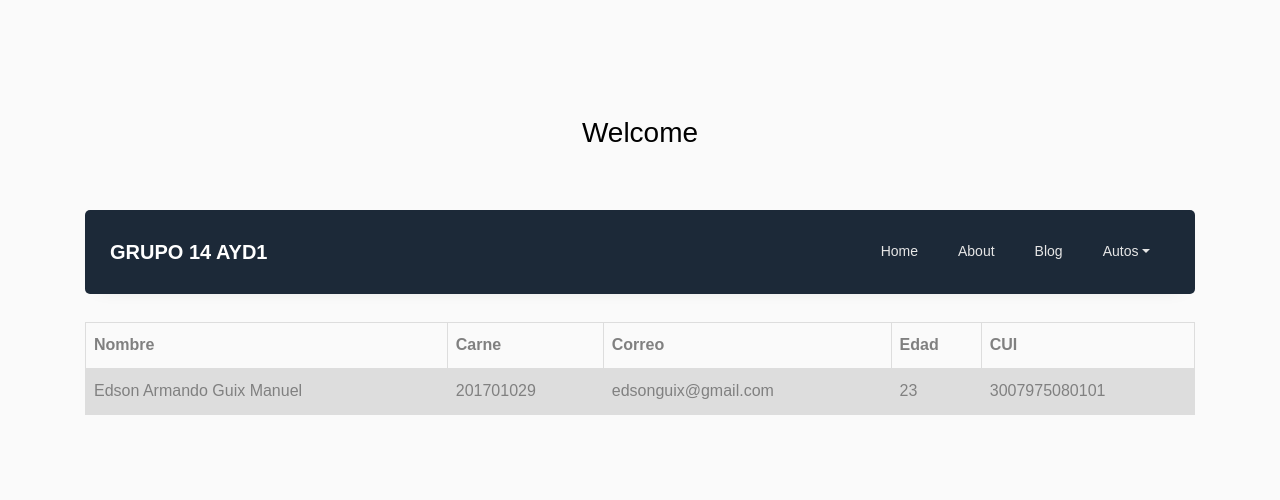
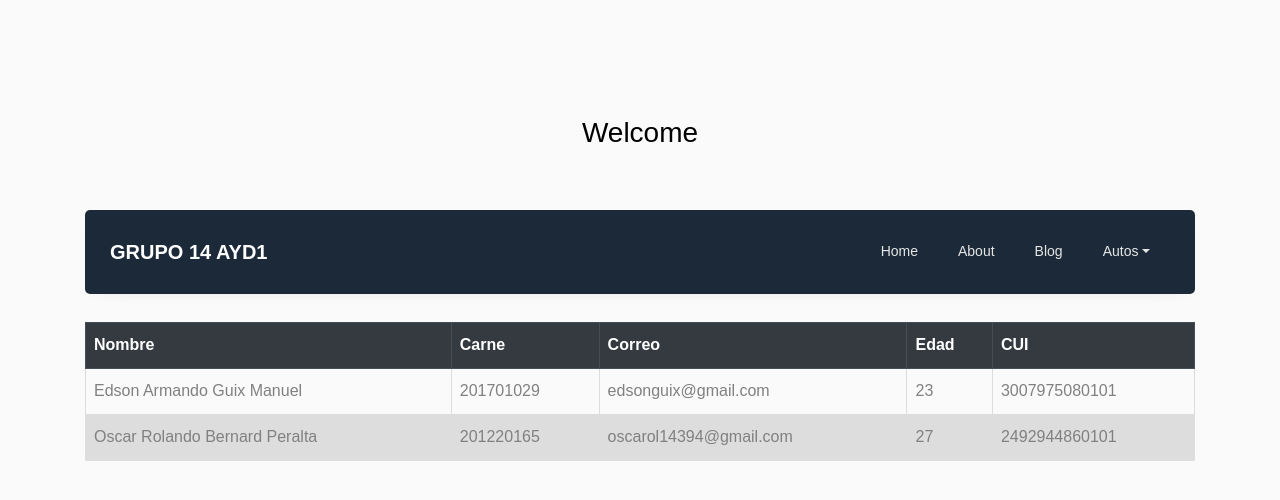
Before and after one commit to EdsonArmando/AYD1_Practica1_14, an Angular app: page / in a window 1280 px wide. Shown: the top 500 px of the page. Built offline with nearby package versions, Linux system fonts and the light colour scheme.

Commit message:
Agregando datos personales

```diff
--- a/angular.json
+++ b/angular.json
@@ -1,5 +1,8 @@
 {
   "$schema": "./node_modules/@angular/cli/lib/config/schema.json",
+  "cli": {
+    "analytics": false
+  },
   "version": 1,
   "newProjectRoot": "projects",
   "projects": {
--- a/package.json
+++ b/package.json
@@ -18,6 +18,9 @@
     "@angular/platform-browser": "~12.0.3",
     "@angular/platform-browser-dynamic": "~12.0.3",
     "@angular/router": "~12.0.3",
+    "bootstrap": "^5.0.1",
+    "jquery": "^3.6.0",
+    "popper.js": "^1.16.1",
     "rxjs": "~6.6.0",
     "tslib": "^2.1.0",
     "zone.js": "~0.11.4"
--- a/src/app/Top-Bar/Top-Bar.component.css
+++ /dev/null
@@ -1,10 +0,0 @@
-/*
-Estilos
- */
-h1 {
-  color: #24292e;
-  font-size: xx-large;
-}
-p{
-  color: green;
-}
--- a/src/app/Top-Bar/Top-Bar.component.html
+++ /dev/null
@@ -1,65 +0,0 @@
-<section class="ftco-section">
-  <div class="container">
-    <div class="row justify-content-center">
-      <div class="col-md-6 text-center mb-5">
-        <h2 class="heading-section">Welcome</h2>
-      </div>
-    </div>
-  </div>
-  <div class="container">
-    <nav class="navbar navbar-expand-lg ftco_navbar ftco-navbar-light" id="ftco-navbar">
-      <div class="container">
-        <a class="navbar-brand" href="index.html">Grupo 14 AYD1</a>
-        <button class="navbar-toggler" type="button" data-toggle="collapse" data-target="#ftco-nav" aria-controls="ftco-nav" aria-expanded="false" aria-label="Toggle navigation">
-          <span class="fa fa-bars"></span> Menu
-        </button>
-        <div class="collapse navbar-collapse" id="ftco-nav">
-          <ul class="navbar-nav ml-auto">
-            <li class="nav-item"><a class="nav-link" routerLink="/reporte/1" routerLinkActive="active" >Home</a></li>
-            <li class="nav-item"><a href="#" class="nav-link">About</a></li>
-            <li class="nav-item"><a href="#" class="nav-link">Blog</a></li>
-            <li class="nav-item dropdown position-static">
-              <a  class="nav-link dropdown-toggle" href="#" id="dropdown04" data-toggle="dropdown" aria-haspopup="true" aria-expanded="false" >Autos</a>
-              <div class="dropdown-menu p-4" aria-labelledby="dropdown04">
-                <div class="row">
-
-                  <div class="col-md-3 d-none d-md-block">
-                    <a href="#" class="img" >
-                      <img src="assets/carro2.jpg" class="img">
-                    </a>
-                    <div class="text">
-                      <h3><a routerLink="/pais">Autos</a></h3>
-                      <span>Autos</span>
-                    </div>
-                  </div>
-                </div>
-              </div>
-            </li>
-          </ul>
-        </div>
-      </div>
-    </nav>
-    <div>
-      <br>
-      <table>
-        <tr>
-          <th>Nombre</th>
-          <th>Carne</th>
-          <th>Correo</th>
-          <th>Edad</th>
-          <th>CUI</th>
-        </tr>
-        <tr>
-          <td>Edson Armando Guix Manuel</td>
-          <td>201701029</td>
-          <td>edsonguix@gmail.com</td>
-          <td>23</td>
-          <td>3007975080101</td>
-        </tr>
-      </table>
-
-    </div>
-    <!-- END nav -->
-  </div>
-
-</section>
--- a/src/app/Top-Bar/Top-Bar.component.ts
+++ /dev/null
@@ -1,15 +0,0 @@
-import {Component, Input, OnInit} from '@angular/core';
-
-@Component({
-  selector : 'app-top-bar',
-  templateUrl: './top-bar.component.html',
-  styleUrls: ['./top-bar.component.css']
-})
-export class TopBarComponent implements OnInit{
-  constructor() {
-  }
-
-  ngOnInit(): void {
-
-  }
-}
--- a/src/app/app-routing.module.ts
+++ b/src/app/app-routing.module.ts
@@ -1,12 +1,9 @@
 import { NgModule } from '@angular/core';
 import { RouterModule, Routes } from '@angular/router';
-import { TopBarComponent } from "./Top-Bar/Top-Bar.component";
-const routes: Routes = [
-  { path: '', component: TopBarComponent}
-];
+
+const routes: Routes = [];
 @NgModule({
-  imports: [RouterModule.forRoot(routes)],
+  imports: [RouterModule.forRoot(routes, { relativeLinkResolution: 'legacy' })],
   exports: [RouterModule]
 })
 export class AppRoutingModule { }
-export const routingComponents = [TopBarComponent];
--- a/src/app/app.module.ts
+++ b/src/app/app.module.ts
@@ -1,14 +1,15 @@
 import { NgModule } from '@angular/core';
 import { BrowserModule } from '@angular/platform-browser';
-import {AppRoutingModule, routingComponents} from "./app-routing.module";
+import {AppRoutingModule, } from "./app-routing.module";
 import { AppComponent } from './app.component';
 import {HttpClientModule} from "@angular/common/http";
+import { TopBarComponent } from './components/top-bar/top-bar.component'
 import {ReactiveFormsModule} from "@angular/forms";
 
 @NgModule({
   declarations: [
     AppComponent,
-    routingComponents
+    TopBarComponent
   ],
   imports: [
     BrowserModule,
--- /dev/null
+++ b/src/app/components/top-bar/top-bar.component.css
@@ -0,0 +1,10 @@
+/*
+Estilos
+ */
+ h1 {
+    color: #24292e;
+    font-size: xx-large;
+  }
+  p{
+    color: green;
+  }
--- /dev/null
+++ b/src/app/components/top-bar/top-bar.component.html
@@ -0,0 +1,76 @@
+<section class="ftco-section">
+    <div class="container">
+      <div class="row justify-content-center">
+        <div class="col-md-6 text-center mb-5">
+          <h2 class="heading-section">Welcome</h2>
+        </div>
+      </div>
+    </div>
+    <div class="container">
+      <nav class="navbar navbar-expand-lg ftco_navbar ftco-navbar-light" id="ftco-navbar">
+        <div class="container">
+          <a class="navbar-brand" href="index.html">Grupo 14 AYD1</a>
+          <button class="navbar-toggler" type="button" data-toggle="collapse" data-target="#ftco-nav" aria-controls="ftco-nav" aria-expanded="false" aria-label="Toggle navigation">
+            <span class="fa fa-bars"></span> Menu
+          </button>
+          <div class="collapse navbar-collapse" id="ftco-nav">
+            <ul class="navbar-nav ml-auto">
+              <li class="nav-item"><a class="nav-link" routerLink="/reporte/1" routerLinkActive="active" >Home</a></li>
+              <li class="nav-item"><a href="#" class="nav-link">About</a></li>
+              <li class="nav-item"><a href="#" class="nav-link">Blog</a></li>
+              <li class="nav-item dropdown position-static">
+                <a  class="nav-link dropdown-toggle" href="#" id="dropdown04" data-toggle="dropdown" aria-haspopup="true" aria-expanded="false" >Autos</a>
+                <div class="dropdown-menu p-4" aria-labelledby="dropdown04">
+                  <div class="row">
+
+                    <div class="col-md-3 d-none d-md-block">
+                      <a href="#" class="img" >
+                        <img src="assets/carro2.jpg" class="img">
+                      </a>
+                      <div class="text">
+                        <h3><a routerLink="/pais">Autos</a></h3>
+                        <span>Autos</span>
+                      </div>
+                    </div>
+                  </div>
+                </div>
+              </li>
+            </ul>
+          </div>
+        </div>
+      </nav>
+      <div>
+        <br>
+        <table>
+            <thead class="table-dark">
+                <tr>
+                    <th>Nombre</th>
+                    <th>Carne</th>
+                    <th>Correo</th>
+                    <th>Edad</th>
+                    <th>CUI</th>
+                </tr>
+            </thead>
+            <tbody>
+                <tr>
+                    <td>Edson Armando Guix Manuel</td>
+                    <td>201701029</td>
+                    <td>edsonguix@gmail.com</td>
+                    <td>23</td>
+                    <td>3007975080101</td>
+                  </tr>
+                  <tr>
+                      <td>Oscar Rolando Bernard Peralta</td>
+                      <td>201220165</td>
+                      <td>oscarol14394@gmail.com</td>
+                      <td>27</td>
+                      <td>2492944860101</td>
+                  </tr>
+            </tbody>
+        </table>
+
+      </div>
+      <!-- END nav -->
+    </div>
+
+  </section>
--- /dev/null
+++ b/src/app/components/top-bar/top-bar.component.ts
@@ -0,0 +1,15 @@
+import { Component, OnInit } from '@angular/core';
+
+@Component({
+  selector: 'app-top-bar',
+  templateUrl: './top-bar.component.html',
+  styleUrls: ['./top-bar.component.css']
+})
+export class TopBarComponent implements OnInit {
+
+  constructor() { }
+
+  ngOnInit(): void {
+  }
+
+}
```
Also changed, not shown: src/app/app.component.html (line endings or trailing spaces), 2 other files (tests, documents, lock files or other folders).
